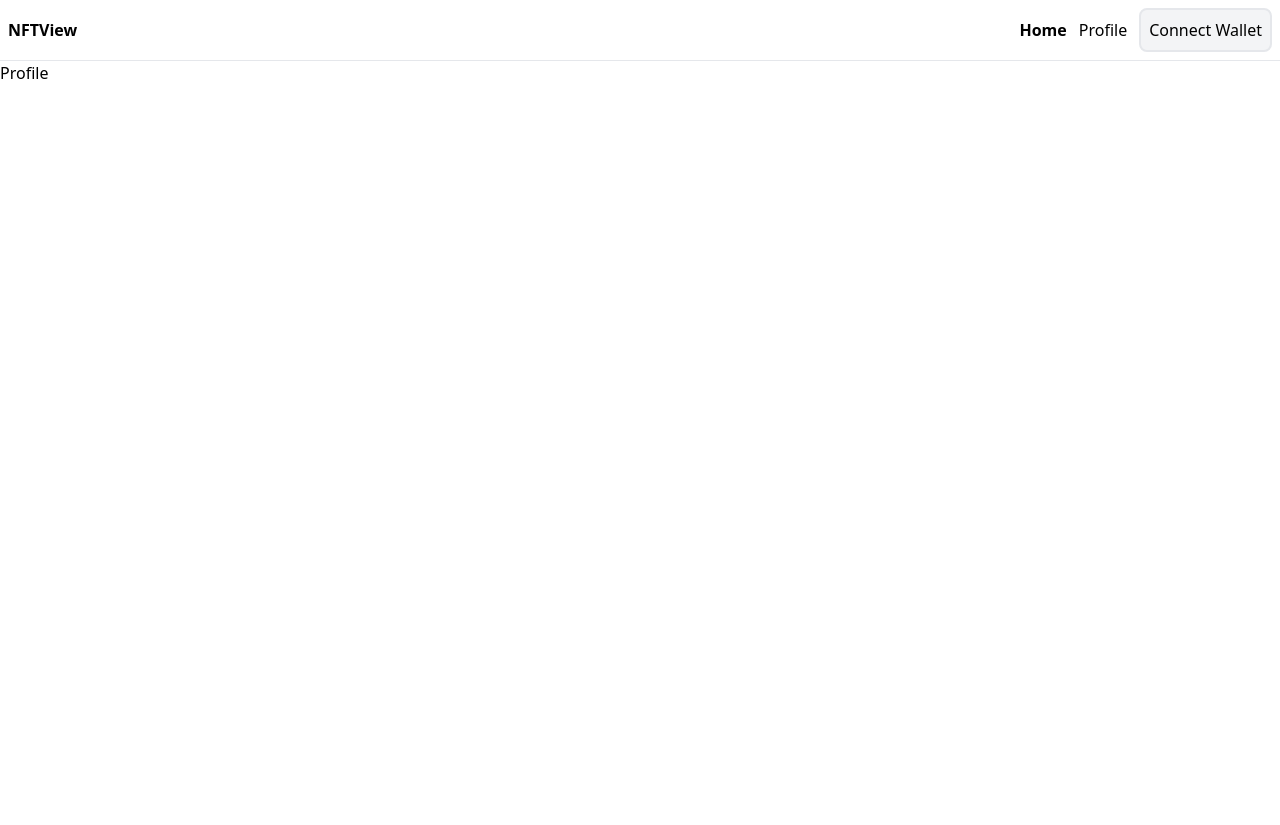
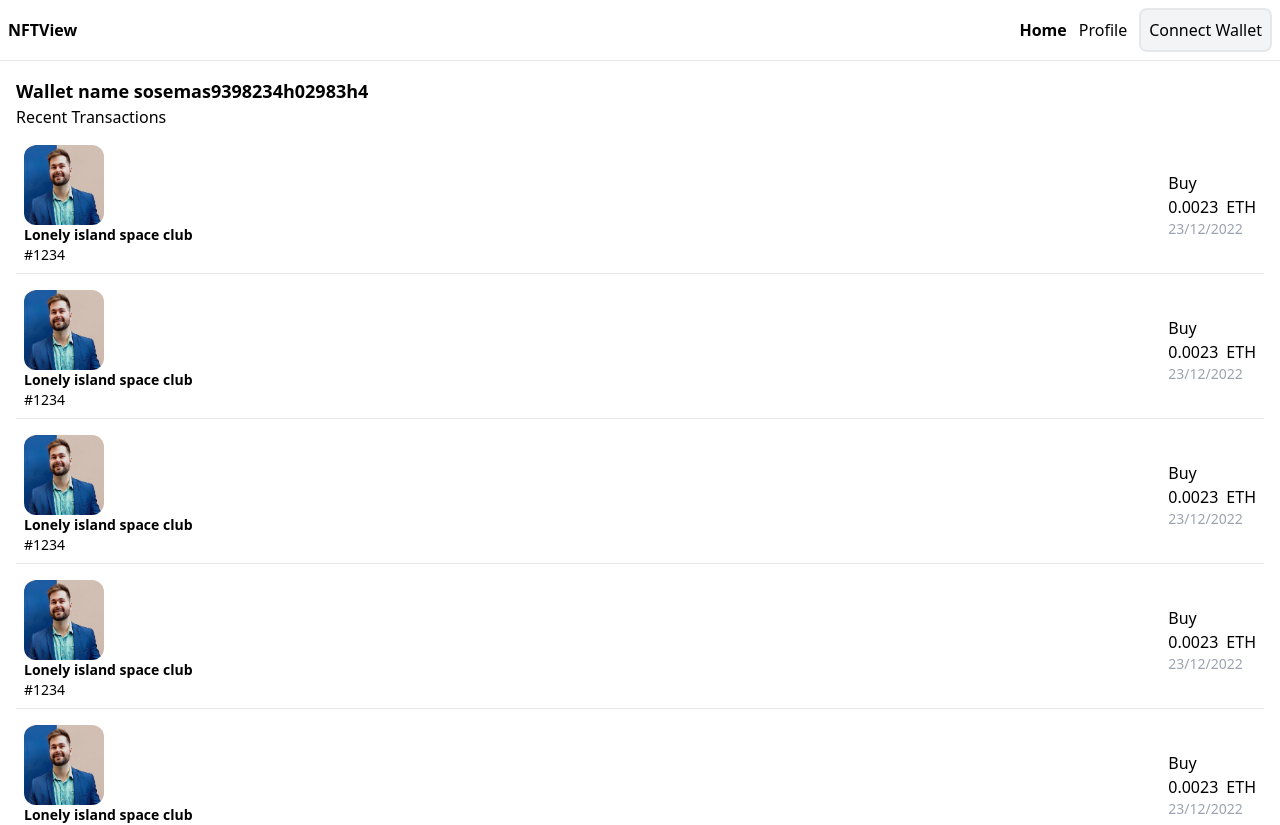
Before and after one commit to TheBigBookMan/NFTView, a React (Vite) app: page /profile in a window 1280 px wide. Shown: the top 825 px of the page. Before the commit the page ends 800 px from the top, so only its background shows below. Built offline with nearby package versions, Linux system fonts and the light colour scheme.

Commit message:
added in hardcoded transactions

```diff
--- /dev/null
+++ b/src/components/features/Transactions.tsx
@@ -0,0 +1,36 @@
+import Me from "../../images/Me.jpg";
+import { transactions } from "../../utils/transactions";
+
+const Transactions = () => {
+  return (
+    <div className="flex flex-col gap-2">
+      <h1>Recent Transactions</h1>
+      <ul className="flex flex-col gap-2">
+        {transactions.map((tx, idx) => (
+          <li
+            key={tx.number + idx}
+            className="flex justify-between p-2 items-center border-b"
+          >
+            <div>
+              <img src={Me} className="h-20 w-20 rounded-xl" />
+              <div className="flex flex-col">
+                <h1 className="font-bold text-sm">{tx.name}</h1>
+                <h1 className="text-sm">#{tx.number}</h1>
+              </div>
+            </div>
+            <div className="flex flex-col">
+              <h1>{tx.action} </h1>
+              <div className="flex gap-2">
+                <h1>{tx.price}</h1>
+                <p>{tx.ticker}</p>
+              </div>
+              <p className="text-sm text-gray-400">{tx.date}</p>
+            </div>
+          </li>
+        ))}
+      </ul>
+    </div>
+  );
+};
+
+export default Transactions;
--- a/src/pages/Profile.tsx
+++ b/src/pages/Profile.tsx
@@ -1,11 +1,14 @@
+import Transactions from "../components/features/Transactions";
+
 //* page can have information about the wallet- eth in it and recent transactions for NFTs
 
 //* info about their wallet- metamask, and the other types
 
 const Profile = () => {
   return (
-    <div>
-      <h1>Profile</h1>
+    <div className="flex flex-col h-full p-4">
+      <h1 className="font-bold text-lg">Wallet name sosemas9398234h02983h4</h1>
+      <Transactions />
     </div>
   );
 };
--- /dev/null
+++ b/src/utils/transactions.ts
@@ -0,0 +1,74 @@
+export const transactions = [
+  {
+    name: "Lonely island space club",
+    number: 1234,
+    action: "Buy",
+    price: 0.0023,
+    ticker: "ETH",
+    date: "23/12/2022",
+  },
+  {
+    name: "Lonely island space club",
+    number: 1234,
+    action: "Buy",
+    price: 0.0023,
+    ticker: "ETH",
+    date: "23/12/2022",
+  },
+  {
+    name: "Lonely island space club",
+    number: 1234,
+    action: "Buy",
+    price: 0.0023,
+    ticker: "ETH",
+    date: "23/12/2022",
+  },
+  {
+    name: "Lonely island space club",
+    number: 1234,
+    action: "Buy",
+    price: 0.0023,
+    ticker: "ETH",
+    date: "23/12/2022",
+  },
+  {
+    name: "Lonely island space club",
+    number: 1234,
+    action: "Buy",
+    price: 0.0023,
+    ticker: "ETH",
+    date: "23/12/2022",
+  },
+  {
+    name: "Lonely island space club",
+    number: 1234,
+    action: "Buy",
+    price: 0.0023,
+    ticker: "ETH",
+    date: "23/12/2022",
+  },
+  {
+    name: "Lonely island space club",
+    number: 1234,
+    action: "Buy",
+    price: 0.0023,
+    ticker: "ETH",
+    date: "23/12/2022",
+  },
+  {
+    name: "Lonely island space club",
+    number: 1234,
+    action: "Buy",
+    price: 0.0023,
+    ticker: "ETH",
+    date: "23/12/2022",
+  },
+  {
+    name: "Lonely island space club",
+    number: 1234,
+    action: "Buy",
+    price: 0.0023,
+    ticker: "ETH",
+    date: "23/12/2022",
+  },
+];
```
